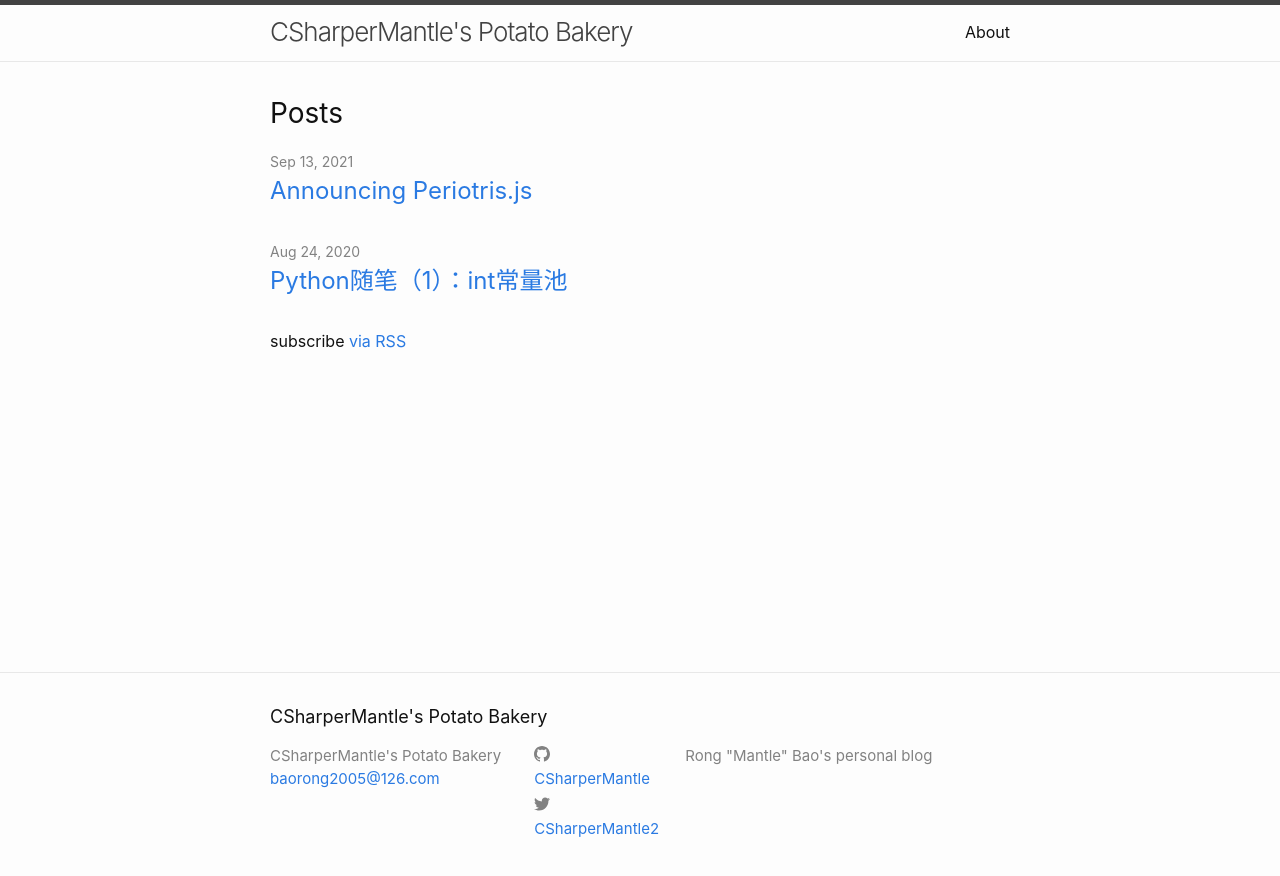
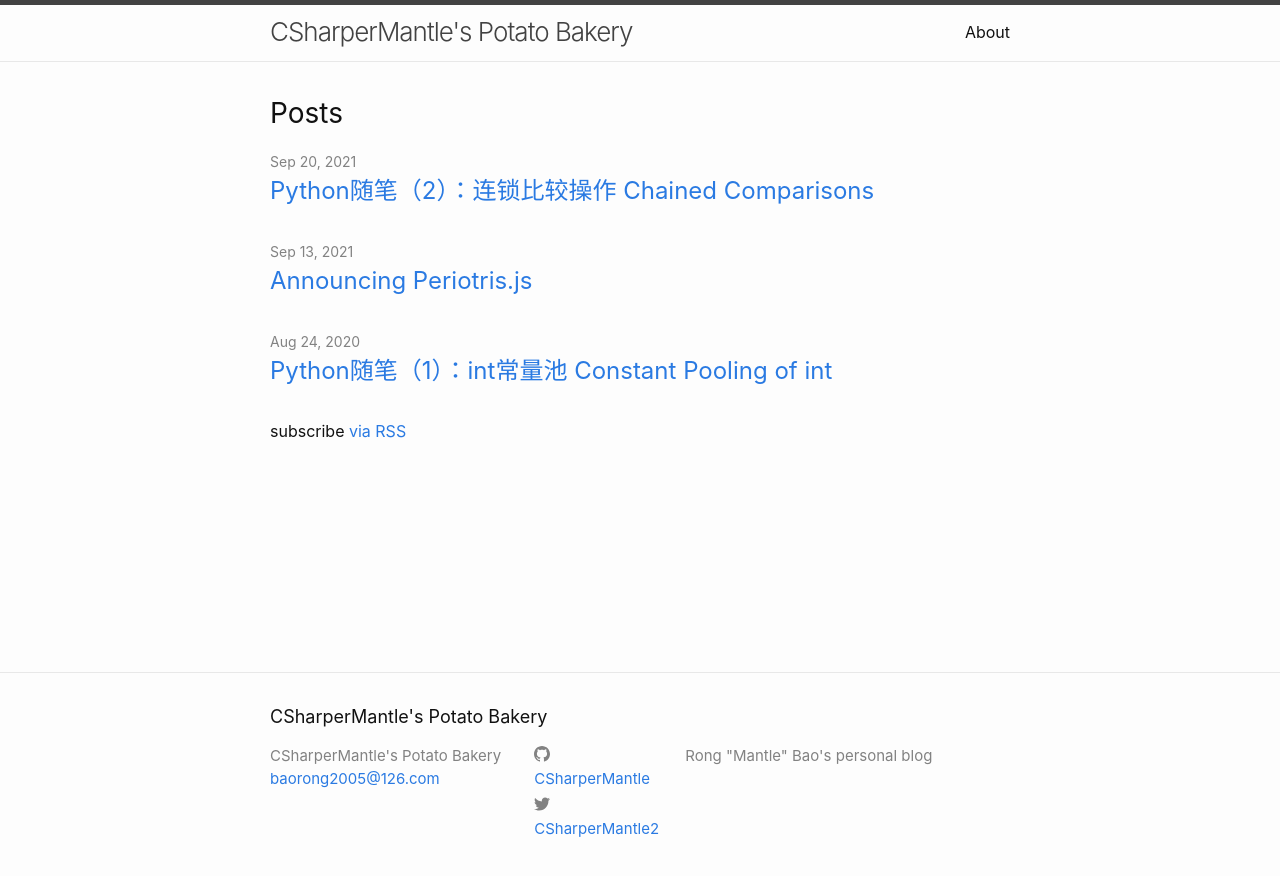
Before and after one commit to CSharperMantle/CSharperMantle.github.io, a Jekyll site: the page built from index.md, in a window 1280 px wide. Shown: the top 876 px of the page. Built offline with Jekyll 4.4.1, drawn with Linux system fonts in a browser that asks for light colours; some of the changed lines change nothing that is shown.

Commit message:
Add new article about chaining comp

````diff
--- a/_posts/2020-08-24-python-notes-int-object-pool.markdown
+++ b/_posts/2020-08-24-python-notes-int-object-pool.markdown
@@ -1,6 +1,6 @@
 ---
 layout: post
-title: "Python随笔（1）：int常量池"
+title: "Python随笔（1）：int常量池 Constant Pooling of int"
 date: 2020-08-24 17:51:24 +0800
 categories: python-notes
 ---
--- /dev/null
+++ b/_posts/2021-09-20-python-chaining-comp.md
@@ -0,0 +1,309 @@
+---
+layout: post
+title: "Python随笔（2）：连锁比较操作 Chained Comparisons"
+date: 2021-09-20 18:29:31 +0800
+categories: python-notes
+---
+
+## 0. 前言
+
+Python中的*连锁比较操作*（chained comparisons）是在其他语言中少有实现的特性之一，本文将对此特性展开一定研究。
+
+**本文中Python Interpreter版本**：`Python 3.8.0 (tags/v3.8.0:fa919fd, Oct 14 2019, 19:21:23) [MSC v.1916 32 bit (Intel)] on win32` （CPython）
+
+## 1. 问题描述
+
+代码片段如下：
+
+```python
+def is_ascending_simple(a: int, b: int, c: int) -> bool:
+    return a < b and b < c
+
+
+def is_ascending_chained(a: int, b: int, c: int) -> bool:
+    return a < b < c
+
+
+print("is_ascending_simple(1, 2, 3): {}".format(is_ascending_simple(1, 2, 3)))
+print("is_ascending_simple(1, 3, 2): {}".format(is_ascending_simple(1, 3, 2)))
+print("is_ascending_chained(1, 2, 3): {}".format(is_ascending_chained(1, 2, 3)))
+print("is_ascending_chained(1, 3, 2): {}".format(is_ascending_chained(1, 3, 2)))
+```
+
+在Python 3.8.0 shell中执行产生以下结果：
+
+```plain
+>>>
+>>> def is_ascending_simple(a: int, b: int, c: int) -> bool:
+...     return a < b and b < c
+...
+>>>
+>>> def is_ascending_chained(a: int, b: int, c: int) -> bool:
+...     return a < b < c
+...
+>>>
+>>> print("is_ascending_simple(1, 2, 3): {}".format(is_ascending_simple(1, 2, 3)))
+is_ascending_simple(1, 2, 3): True
+>>> print("is_ascending_simple(1, 3, 2): {}".format(is_ascending_simple(1, 3, 2)))
+is_ascending_simple(1, 3, 2): False
+>>> print("is_ascending_chained(1, 2, 3): {}".format(is_ascending_chained(1, 2, 3)))
+is_ascending_chained(1, 2, 3): True
+>>> print("is_ascending_chained(1, 3, 2): {}".format(is_ascending_chained(1, 3, 2)))
+is_ascending_chained(1, 3, 2): False
+>>>
+```
+
+那么，表达式`a < b and b < c`是否与`a < b < c`等价？
+
+## 2. 解决方案与讨论
+
+[Python 3.8 References 6.10. Comparisons](https://docs.python.org/3.8/reference/expressions.html#comparisons)一章对连锁比较操作进行了如下定义：
+
+> Comparisons can be chained arbitrarily, e.g., `x < y <= z` is equivalent to `x < y and y <= z`, except that y is evaluated only once (but in both cases `z` is not evaluated at all when `x < y` is found to be false).
+>
+> Formally, if *a*, *b*, *c*, …, *y*, *z* are expressions and *op1*, *op2*, …, *opN* are comparison operators, then `a op1 b op2 c ... y opN z` is equivalent to `a op1 b and b op2 c and ... y opN z`, except that each expression is evaluated at most once.
+
+对该文段分析可以得到以下结论：
+
+1. `x < y <= z`一类的连锁比较表达式通常情况下与`x < y and y <= z`等价；
+2. 在由`a op1 b op2 c ... y opN z`描述的一般性连锁表达式中，类似`a`至`z`的子表达式**至多**被*求值*（evaluate）一次；
+3. 连锁表达式存在*短路*（short-circuiting）现象，且与[Python 3.8 References 6.11. Boolean operations](https://docs.python.org/3.8/reference/expressions.html#boolean-operations)中的描述一致。
+
+说人话（但并不normative）：连锁表达式可以按照`a op1 b op2 c ... y opN z => a op1 b and b op2 c and ... y opN z`的形式展开，但是每一个子表达式都最多被算一次。
+
+下面我们用实例来分点研究定义中的描述。
+
+### 2.1. 验证等价性
+
+详见“1. 问题描述”一节。
+
+### 2.2. 验证至多求值一次
+
+代码：
+
+```python
+# chaining-comp-2-2.py
+
+def get_number_log(n: int) -> int:
+    """
+    Return a number as is and log the requested number to terminal.
+    """
+    print("get_number_log(n) called with n={}".format(n))
+    return n
+
+
+print("Simple comp: {}".format(
+    get_number_log(1) < get_number_log(2)
+    and get_number_log(2) < get_number_log(3)
+))
+print("Chained comp: {}".format(
+    get_number_log(1) < get_number_log(2) < get_number_log(3)
+))
+```
+
+结果：
+
+```plain
+PS > py -3 .\chaining-comp-2-2.py
+get_number_log(n) called with n=1
+get_number_log(n) called with n=2
+get_number_log(n) called with n=2
+get_number_log(n) called with n=3
+Simple comp: True
+get_number_log(n) called with n=1
+get_number_log(n) called with n=2
+get_number_log(n) called with n=3
+Chained comp: True
+PS >
+```
+
+原理：使用`get_number_log()`函数记录每一次表达式的求值情况。
+
+结论：由两次表达式求值中对`get_number_log()`求值的次数差可知，原命题得证。
+
+### 2.3. 验证短路性
+
+#### 2.3.1. 判断被短路表达式执行与否
+
+代码：
+
+```python
+# chaining-comp-2-3-1.py
+
+class MyInt:
+    """
+    A user-defined class similar to int.
+    Every self.__lt__() call is logged.
+    """
+
+    def __init__(self, n: int):
+        self._n = n
+
+    def __lt__(self, another) -> bool:
+        print("MyInt.__lt__() called with self={} another={}".format(self._n, another._n))
+        return self._n < another._n
+
+
+my_one = MyInt(1)
+my_two = MyInt(2)
+my_three = MyInt(3)
+
+
+print("my_one < my_two < my_three: {}".format(
+    my_one < my_two < my_three
+))
+print("my_three < my_one < my_two: {}".format(
+    my_three < my_one < my_two
+))
+```
+
+结果：
+
+```plain
+PS > py -3 chaining-comp-2-3-1.py
+MyInt.__lt__() called with self=1 another=2
+MyInt.__lt__() called with self=2 another=3
+my_one < my_two < my_three: True
+MyInt.__lt__() called with self=3 another=1
+my_three < my_one < my_two: False
+PS >
+```
+
+原理：使用自定义类和`__lt__()`特殊函数记录`<`表达式的求值情况。
+
+结论：由第二次求值中`MyInt.__lt__()`仅被运行一次可见，原命题得证。
+
+#### 2.3.2. 判断表达式返回值
+
+代码：
+
+```python
+# chaining-comp-2-3-2.py
+
+SENTRY = 999
+SENTRY_RET_VAL = 1000
+
+
+class MyInt:
+    """
+    A user-defined class similar to int.
+    Every self.__lt__() call is logged.
+    """
+
+    def __init__(self, n: int):
+        self._n = n
+
+    def __lt__(self, another) -> bool:
+        return (SENTRY_RET_VAL
+            if another._n == SENTRY
+            else self._n < another._n
+            )
+
+
+my_one = MyInt(1)
+my_two = MyInt(2)
+my_sentry = MyInt(SENTRY)
+
+print("my_one < my_two < my_sentry: {}".format(
+    my_one < my_two < my_sentry
+))
+```
+
+结果：
+
+```plain
+PS > py -3 .\chaining-comp-2-3-2.py
+my_one < my_two < my_sentry: 1000
+PS >
+```
+
+原理：通过与2.3.1.节中相同的方法自定义`__lt__()`特殊函数，在遇到第二操作数为`SENTRY`时，返回`SENTRY_RET_VAL`而不是正常的布尔值，以检测连锁比较操作是否会有[Python 3.8 References 6.11. Boolean operations](https://docs.python.org/3.8/reference/expressions.html#boolean-operations)中描述的一般布尔操作行为。
+
+结论：观察到`SENTRY_RET_VAL`被返回，原命题得证。
+
+#### 2.4. CPython字节码中的证据
+
+CPython*字节码*（bytecode）是CPython对于已解析的Python*源码*（source）的一种的内部表示。CPython字节码的具体内容与*CPython实现细节*（CPython implementation detail）有关，故没有跨平台性。通过字节码，用户可以从执行的底层观察代码的解析情况。
+
+Python内置电池中的`dis`模块（[文档见此](https://docs.python.org/3.8/library/dis.html)）允许用户在运行时检查已被解析的函数的字节码实现。
+
+代码：
+
+```python
+def is_ascending_simple(a: int, b: int, c: int) -> bool:
+    return a < b and b < c
+
+
+def is_ascending_chained(a: int, b: int, c: int) -> bool:
+    return a < b < c
+
+
+import dis
+dis.dis(is_ascending_simple)
+dis.dis(is_ascending_chained)
+```
+
+结果：
+
+```plain
+>>>
+>>> def is_ascending_simple(a: int, b: int, c: int) -> bool:
+...     return a < b and b < c
+...
+>>>
+>>> def is_ascending_chained(a: int, b: int, c: int) -> bool:
+...     return a < b < c
+...
+>>>
+>>> import dis
+>>> dis.dis(is_ascending_simple)
+  2           0 LOAD_FAST                0 (a)
+              2 LOAD_FAST                1 (b)
+              4 COMPARE_OP               0 (<)
+              6 JUMP_IF_FALSE_OR_POP    14
+              8 LOAD_FAST                1 (b)
+             10 LOAD_FAST                2 (c)
+             12 COMPARE_OP               0 (<)
+        >>   14 RETURN_VALUE
+>>> dis.dis(is_ascending_chained)
+  2           0 LOAD_FAST                0 (a)
+              2 LOAD_FAST                1 (b)
+              4 DUP_TOP
+              6 ROT_THREE
+              8 COMPARE_OP               0 (<)
+             10 JUMP_IF_FALSE_OR_POP    18
+             12 LOAD_FAST                2 (c)
+             14 COMPARE_OP               0 (<)
+             16 RETURN_VALUE
+        >>   18 ROT_TWO
+             20 POP_TOP
+             22 RETURN_VALUE
+>>>
+```
+
+`is_ascending_simple()`的字节码相对简单，不再赘述。下面将对`is_ascending_chained()`的运行栈情况进行简要分析。
+
+以下分析抽象的格式如下：`LineNo(("b" DescriptionOfBranch)|(["y""n"]))? ("Return("RetVal")")? ("Stack("StackDescription")")?`
+
+```plain
+2 Stack(Bottom a b Top)
+4 Stack(Bottom a b b Top)
+6 Stack(Bottom b a b Top)
+8b a < b?
+8 Stack(Bottom b a b a<b Top)
+
+8n Not taking JMP
+10 Stack(Bottom b a b Top)
+12 Stack(Bottom b a b c Top)
+14 Stack(Bottom b a b c b<c Top)
+16 Return(b<c)
+
+8y Taking JMP
+18 Stack(Bottom b a a<b b Top)
+20 Stack(Bottom b a a<b Top)
+22 Return(a<b)
+```
+
+对`dis`产生的具体指令详见[文档](https://docs.python.org/3.8/library/dis.html)。
+
+结论：两函数在执行上等效。
````
